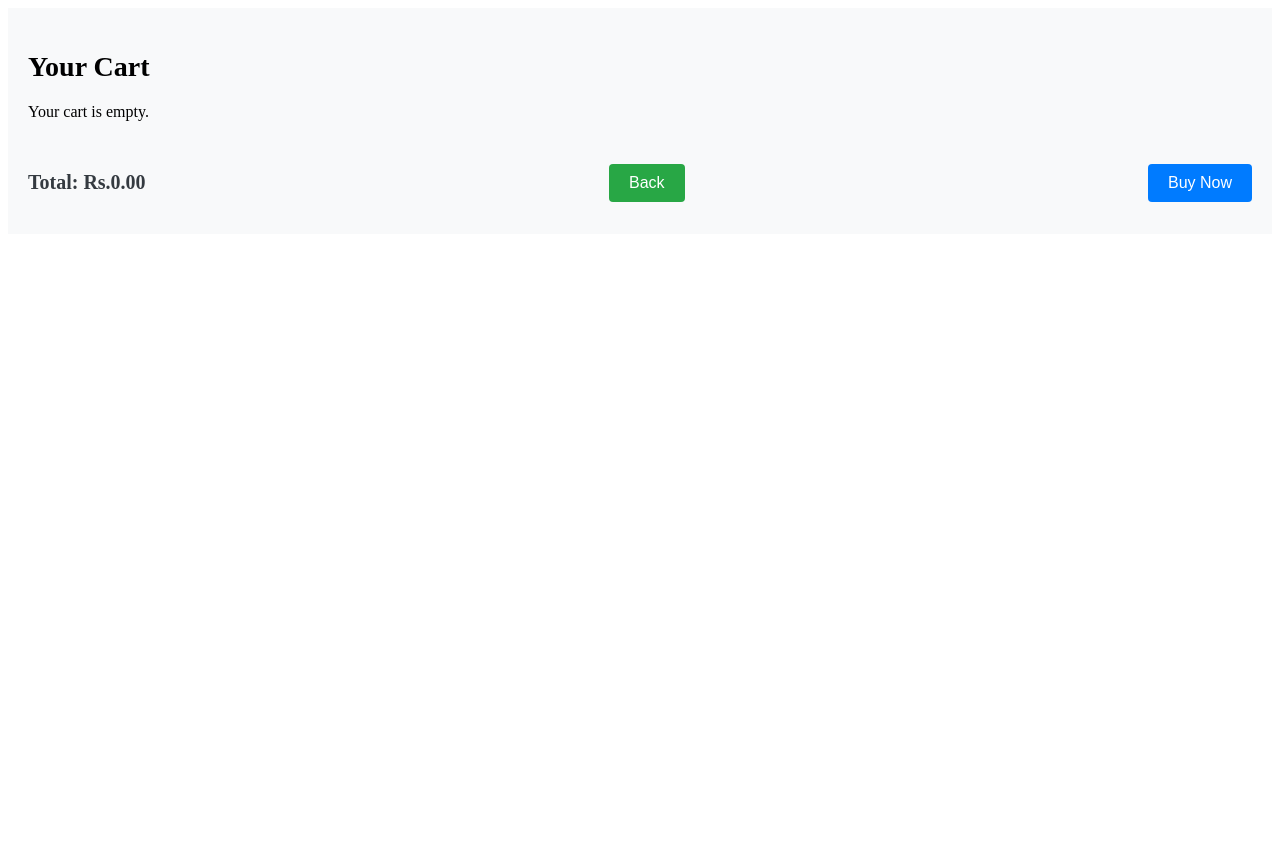
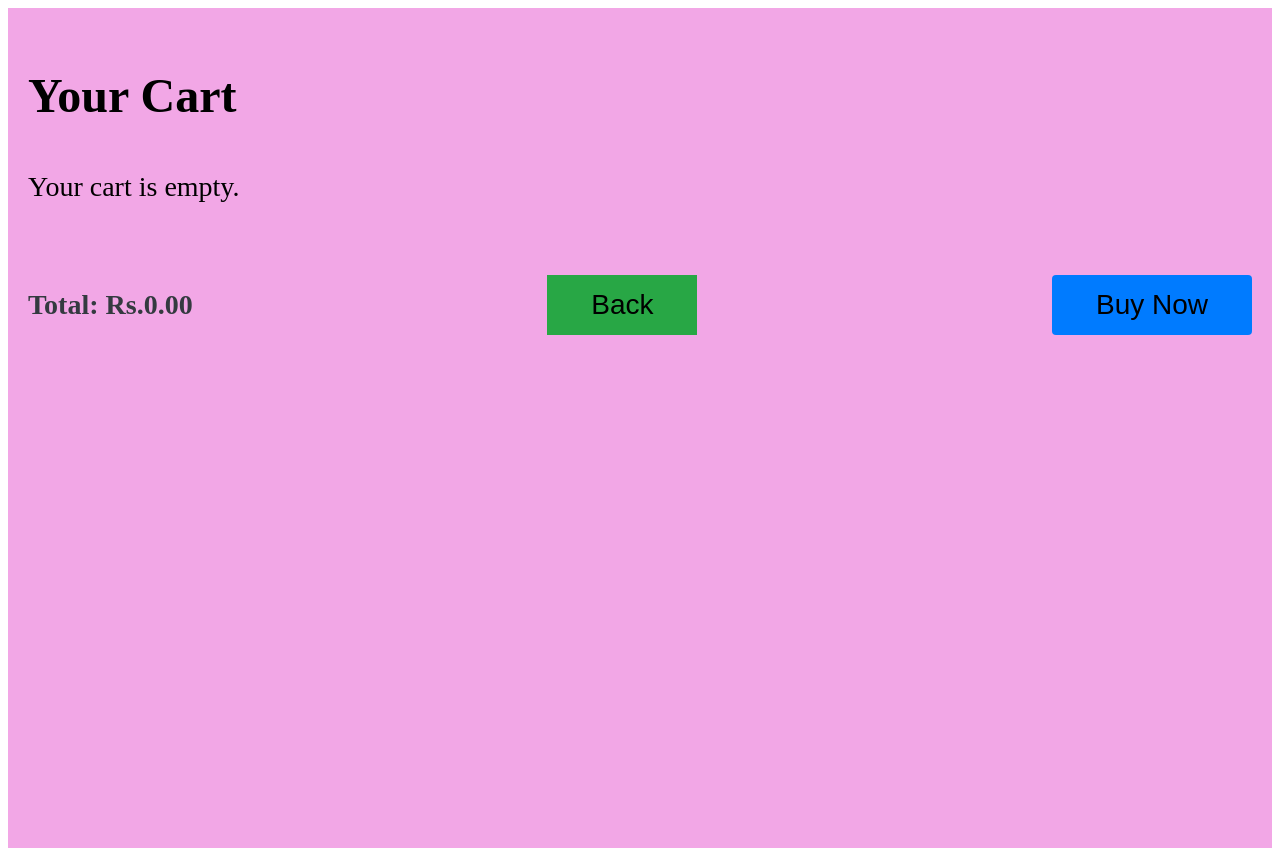
Before and after one commit to SanuviGamage5043/GUI-project, a React (Vite) app: page /cart in a window 1280 px wide. Before the commit the page ends 800 px from the top, so only its background shows below. Built offline with nearby package versions, Linux system fonts and the light colour scheme.

Commit message:
cart page styling

```diff
--- a/src/components/ProductCard/ProductCard.css
+++ b/src/components/ProductCard/ProductCard.css
@@ -25,14 +25,14 @@
 }
 
 .productTitle {
-  font-size: 18px;
+  font-size: 24px;
   font-weight: bold;
   margin: 10px 0;
 }
 
 .productPrice {
-  font-size: 16px;
-  color: #333;
+  font-size: 20px;
+  color: blue;
 }
 
 .addtocartbutton {
--- a/src/pages/Cart/Cart.css
+++ b/src/pages/Cart/Cart.css
@@ -2,12 +2,15 @@
 
 /* General Cart Styles */
 .cart-container {
+  display: flex;
+  flex-direction: column;
+  background-color: #f2a7e6;
   padding: 20px;
-  background-color: #f8f9fa;
+  min-height: 100vh;
 }
 
 h2 {
-  font-size: 28px;
+  font-size: 48px;
   font-weight: bold;
   margin-bottom: 20px;
 }
@@ -42,13 +45,13 @@ h2 {
 }
 
 .item-title {
-  font-size: 18px;
+  font-size: 24px;
   font-weight: 600;
 }
 
 .item-price {
-  font-size: 16px;
-  color: #28a745;
+  font-size: 20px;
+  color:blue;
 }
 
 /* Quantity Button Styles */
@@ -59,7 +62,7 @@ h2 {
 }
 
 .item-quantity button {
-  font-size: 18px;
+  font-size: 20px;
   padding: 5px 10px;
   background-color: #007bff;
   color: #ffffff;
@@ -94,12 +97,12 @@ h2 {
 }
 
 .total-amount {
-  font-size: 20px;
+  font-size: 28px;
   font-weight: bold;
   color: #343a40;
 }
 
-.back-button,
+
 .buy-now-button {
   padding: 10px 20px;
   font-size: 16px;
@@ -118,13 +121,32 @@ h2 {
 
 .buy-now-button {
   background-color: #007bff;
+  width: 200px;
+  height: 60px;
+  font-size: 28px;
+  color: black;
 }
 
 .buy-now-button:hover {
   background-color: #0056b3;
+
 }
 
 .trashbin {
   width: 35px;
   height: 35px;
 }
+
+.para {
+  font-size: 28px;
+}
+
+.back-button {
+
+  width: 150px;
+  height: 60px;
+  background-color: #28a745;
+  font-size: 28px;
+  border:#28a745 ;
+  color: black;
+}
--- a/src/pages/Cart/Cart.jsx
+++ b/src/pages/Cart/Cart.jsx
@@ -72,7 +72,7 @@ const handleBuyNow = () => {
           ))}
         </div>
       ) : (
-        <p>Your cart is empty.</p>
+        <p className="para">Your cart is empty.</p>
       )}
 
       {/* Total and Action Buttons */}
```
